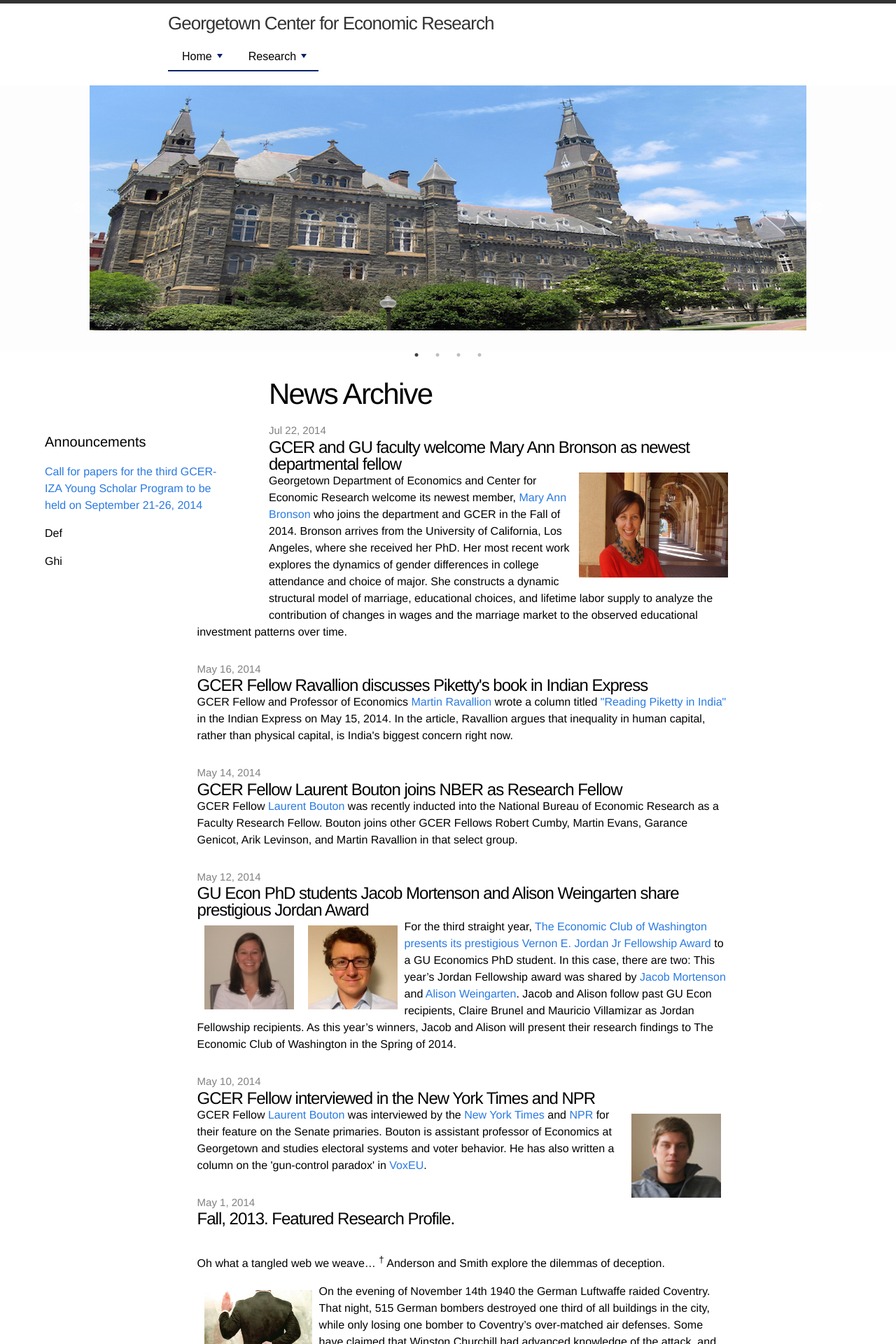
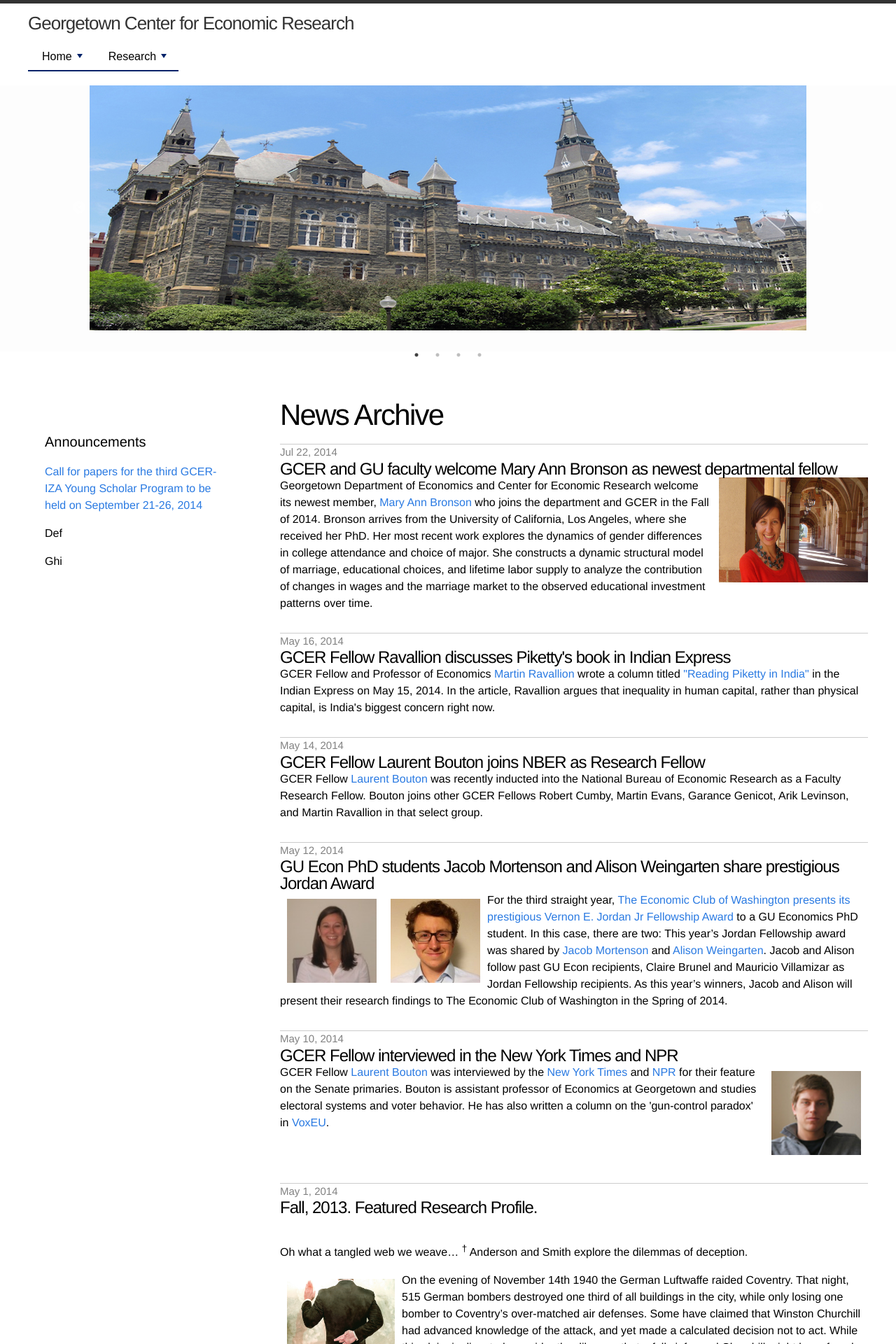
Before and after one commit to georgetown-econ/gcer, a Jekyll site: the page built from news.html, in a window 1280 px wide. Shown: the top 1920 px of the page at 70% size. Built offline with Jekyll 4.4.1, drawn with Linux system fonts in a browser that asks for light colours.

Commit message:
Better posts.
* Posts have a line above them (border).

```diff
--- a/css/gcer.css
+++ b/css/gcer.css
@@ -42,7 +42,7 @@ a:visited { color: #205caa; }
 .wrap:after { content:""; display:table; }
 .wrap:after { clear: both; }
 .wrap {
-  max-width: 800px;
+  max-width: 1200px;
   padding: 0 30px;
   margin: 0 auto 0 auto;
   zoom: 1;
@@ -164,7 +164,10 @@ a:visited { color: #205caa; }
 
 .posts { list-style-type: none; }
 
-.posts li { margin-bottom: 30px; }
+.posts li {
+  margin-bottom: 30px;
+  border-top: 1px solid rgba(128, 128, 128, 0.4);
+}
 
 .posts .post-link {
   font-size: 24px;
@@ -244,9 +247,6 @@ a:visited { color: #205caa; }
   margin: 30px 0;
 }
 
-.post-content ul,
-.post-content ol { padding-left: 20px; }
-
 .post pre,
 .post code {
   border: 1px solid #d5d5e9;
@@ -259,9 +259,6 @@ a:visited { color: #205caa; }
 }
 
 .post code { padding: 1px 5px; }
-
-.post ul,
-.post ol { margin-left: 1.35em; }
 
 .post pre code { border: none; }
 
@@ -454,3 +451,8 @@ a:visited { color: #205caa; }
 #navigation {
   margin-bottom: 20px;
 }
+
+.posts .post-details {
+  overflow: auto;
+  width: 100%;
+}
--- a/news.html
+++ b/news.html
@@ -6,7 +6,7 @@ show-in-nav: "1"
 ---
 
 <div class="home">
-
+  <div class="content">
     <h1 class="main-page-title">News Archive</h1>
 
     <ul class="posts">
@@ -16,11 +16,10 @@ show-in-nav: "1"
         <a name="{{ post.id }}"></a>
         <span class="post-date">{{ post.date | date: "%b %-d, %Y" }}</span>
         <div class="post-link">{{ post.title }}</div>
-
         <p> {{ post.content | remove: "@@@" }} </p>
       </div>
       </li>
       {% endfor %}
     </ul>
-
   </div>
+</div>
```
Lines whose indentation alone changed are shown as unchanged.
